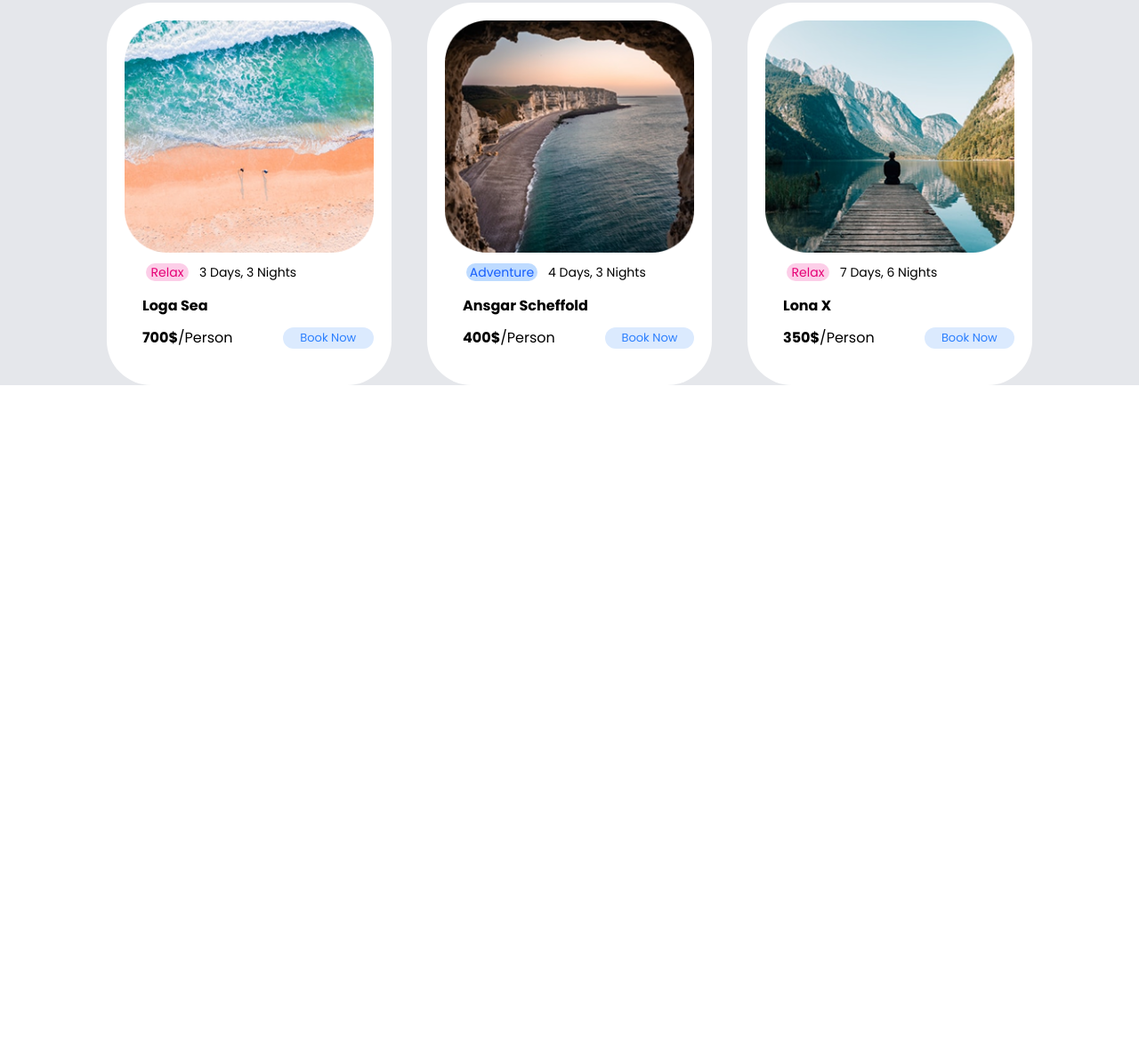
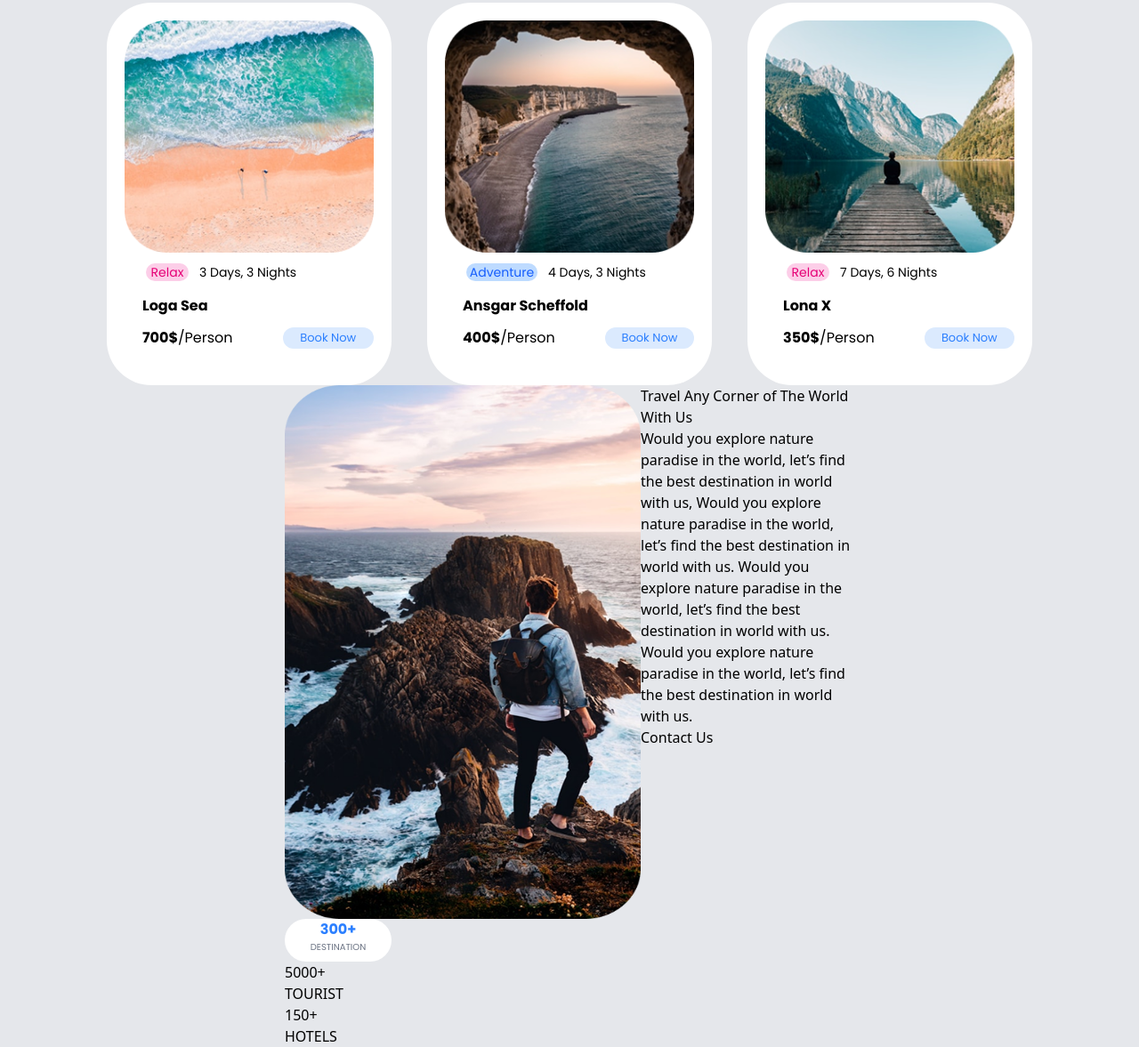
Before and after one commit to Kesandu-ukpai/Travel-agency, a website: page index.html in a window 1280 px wide. Shown: the part 745-1922 px from the top of the page at 89% size. Before the commit the page ends 1178 px from the top, so only its background shows below. Drawn offline with Linux system fonts and the light colour scheme.

Commit message:
Added travel section

```diff
--- a/index.html
+++ b/index.html
@@ -54,11 +54,11 @@
         <!-- overlapping section -->
         <section class="absolute left-1/2 bottom-0 transform -translate-x-1/2 translate-y-14 z-10">
             <!-- top part -->
-            <div class="flex rounded-tr-2xl bg-white rounded-t-xl gap-5 w-60 h-20">
-                <div class="bg-blue-100 w-24 h-10 rounded-xl">
-                    <img src="./images/Group 10.png" alt="">
+            <div class="flex rounded-tr-4xl bg-white rounded-t-4xl gap-5 w-60 h-20">
+                <div class="bg-blue-100 mt-3 ml-2 w-28 h-12 rounded-4xl">
+                    <img src="./images/Group 10.png" alt="" class="mt-2 ml-3">
                 </div>
-                <div>
+                <div class="mt-6 ml-2">
                     <img src="../images/Group 13.png" alt="">
                 </div>
             </div>
@@ -199,6 +199,42 @@
                 </div>
         </section>
 
+        <!-- Travel any corner -->
+        <section class="flex place-content-center">
+            <!-- img section -->
+            <div>
+                <div>
+                    <!-- img -->
+                    <img src="./images/unsplash_tQpypKA92k8.png" alt="" class="w-[400px] h-[600px]">
+                    <!-- text 1 -->
+                    <div class="bg-white rounded-4xl w-30 h-12">
+                        <h2 class="text-blue-500 poppins-bold text-center">300+</h2>
+                        <p class="text-gray-500 poppins-regular text-[10px] text-center">DESTINATION</p>
+                    </div>
+                    <div>
+                        <h2>5000+</h2>
+                        <p>TOURIST</p>
+                    </div>
+                    <div>
+                        <h2>150+</h2>
+                        <p>HOTELS</p>
+                    </div>
+                </div>
+            </div>
+            <!-- text seection -->
+            <div class="w-60">
+                <h2>Travel Any Corner of The World With Us</h2>
+                <p>Would you explore nature paradise in the world, let’s find the best destination in world with us,
+                    Would you explore nature paradise in the world, let’s find the best destination in world with us.
+                    Would you explore nature paradise in the world, let’s find the best destination in world with us.
+
+                    Would you explore nature paradise in the world, let’s find the best destination in world with us.
+                </p>
+                <button>
+                    Contact Us
+                </button>
+            </div>
+        </section>
     </main>
 
     <!-- footer secction -->
```
Also changed, not shown: images/unsplash_tQpypKA92k8.png (added), src/output.css.
